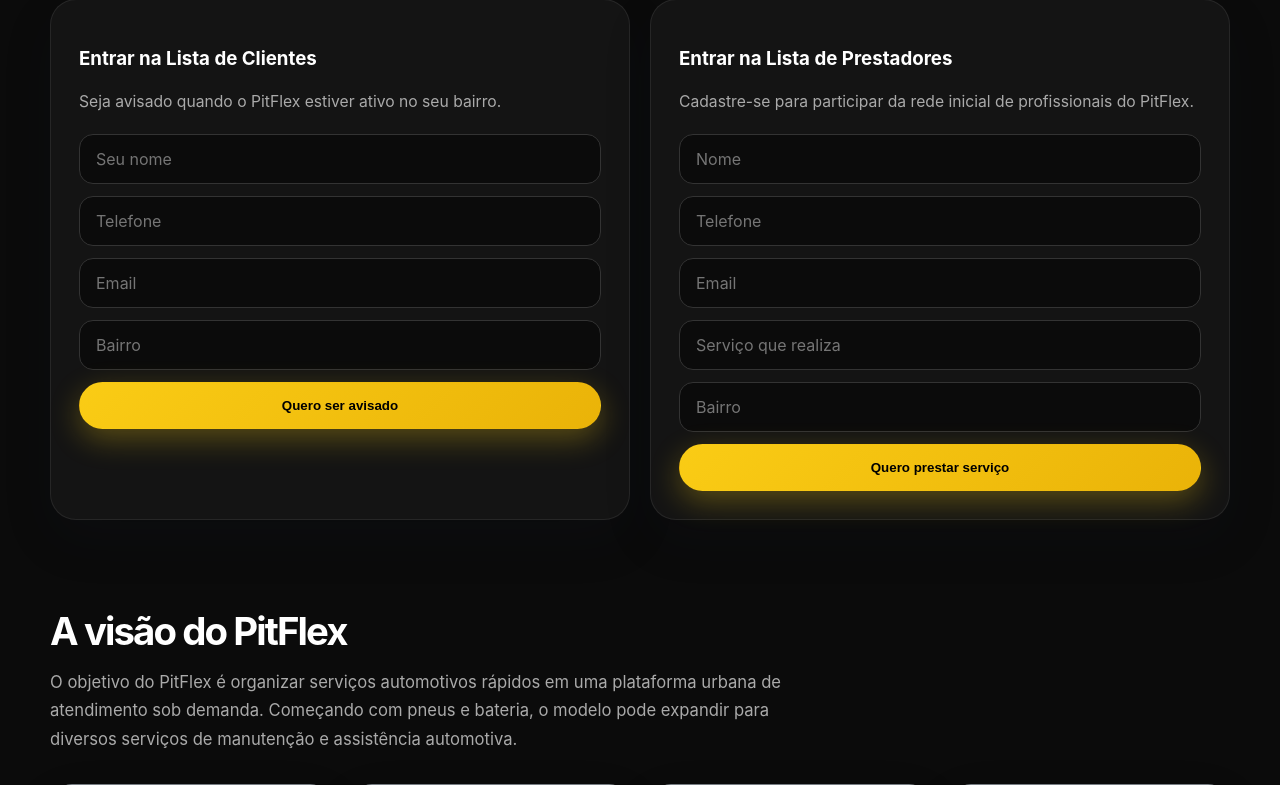
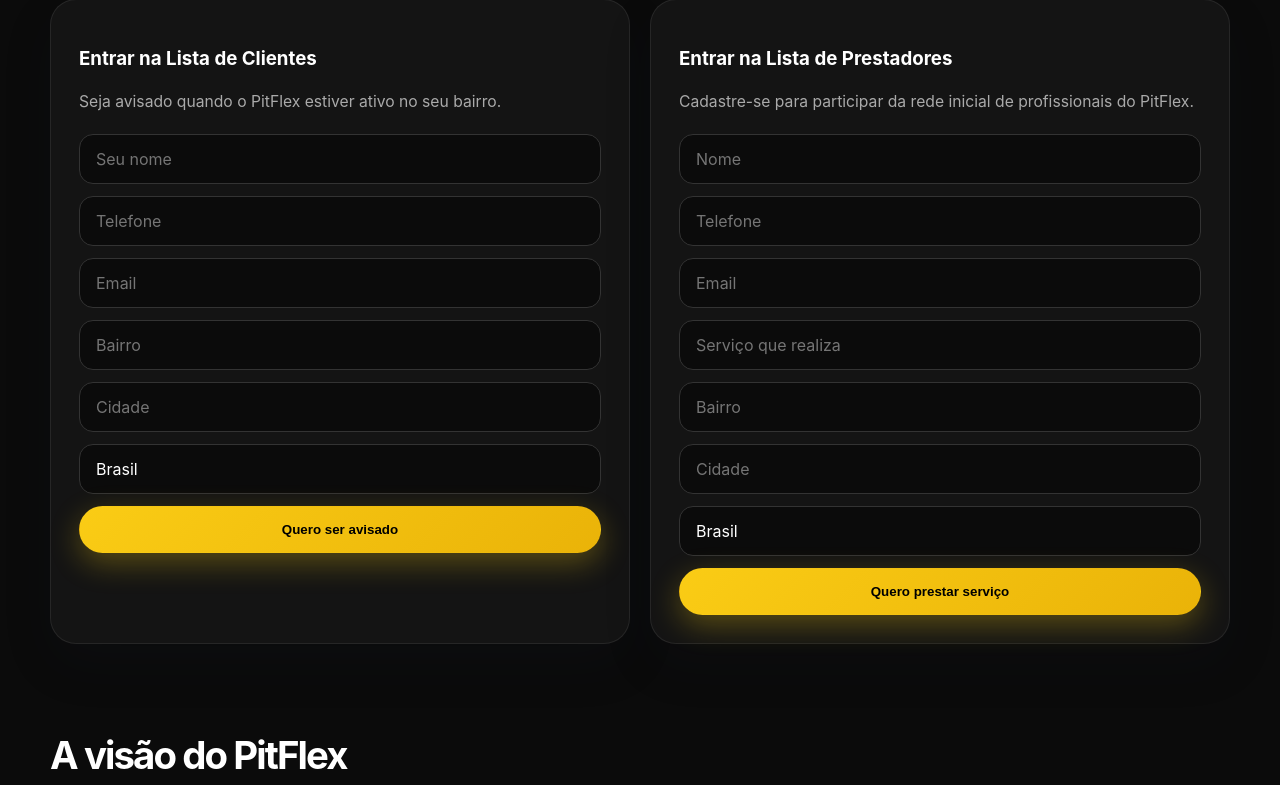
Before and after one commit to futuristion/pitflex-api, a Django app: page / in a window 1280 px wide. Shown: the part 2069-2854 px from the top of the page. Run offline with Django 5.2, Linux system fonts and the light colour scheme.

Commit message:
03052026 ajuste no form cidade pais

```diff
--- a/core/models.py
+++ b/core/models.py
@@ -73,6 +73,8 @@ class ClientWaitlist(models.Model):
     phone = models.CharField(max_length=30)
     email = models.EmailField(blank=True)
     neighborhood = models.CharField(max_length=80)
+    city = models.CharField(max_length=100)
+    country = models.CharField(max_length=100, default="Brasil")
     created_at = models.DateTimeField(auto_now_add=True)
 
     def __str__(self):
@@ -85,6 +87,8 @@ class ProviderWaitlist(models.Model):
     email = models.EmailField(blank=True)
     service_type = models.CharField(max_length=120)
     neighborhood = models.CharField(max_length=80)
+    city = models.CharField(max_length=100)
+    country = models.CharField(max_length=100, default="Brasil")
     created_at = models.DateTimeField(auto_now_add=True)
 
     def __str__(self):
--- a/templates/landing/index.html
+++ b/templates/landing/index.html
@@ -667,6 +667,8 @@ color: #d4d4d4;
               <input type="text" name="phone" placeholder="Telefone" required>
               <input type="email" name="email" placeholder="Email">
               <input type="text" name="neighborhood" placeholder="Bairro">
+              <input type="text" name="cidade" placeholder="Cidade" required>
+              <input type="text" name="pais" placeholder="País" value="Brasil" required>
               <button class="btn btn-primary" type="submit">Quero ser avisado</button>
             </form>
           </div>
@@ -683,6 +685,8 @@ color: #d4d4d4;
               <input type="email" name="email" placeholder="Email">
               <input type="text" name="service_type" placeholder="Serviço que realiza" required>
               <input type="text" name="neighborhood" placeholder="Bairro" required>
+              <input type="text" name="cidade" placeholder="Cidade" required>
+              <input type="text" name="pais" placeholder="País" value="Brasil" required>
               <button class="btn btn-primary" type="submit">Quero prestar serviço</button>
             </form>
           </div>
@@ -784,6 +788,8 @@ color: #d4d4d4;
         phone: form.get("telefone"),
         service_id: parseInt(form.get("servico"), 10),
         neighborhood: form.get("bairro"),
+        city: form.get("cidade"),
+        country: form.get("pais"),
         notes: form.get("observacao")
       };
 
```
Also changed, not shown: core/migrations/0003_clientwaitlist_city_clientwaitlist_country_and_more.py (added).
